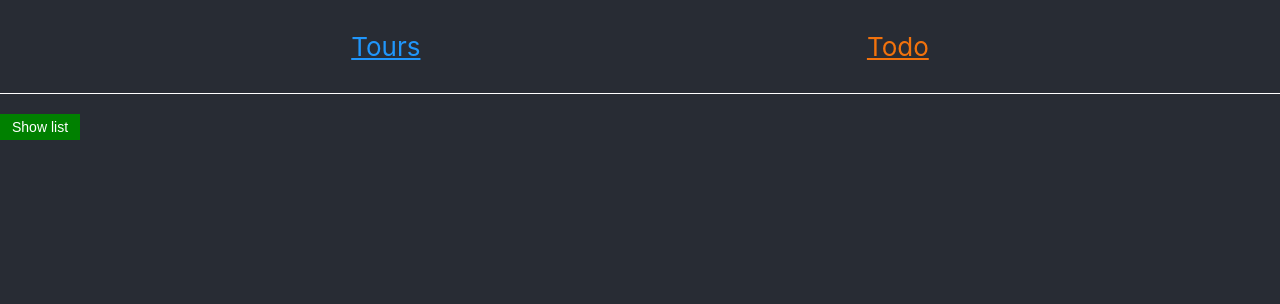
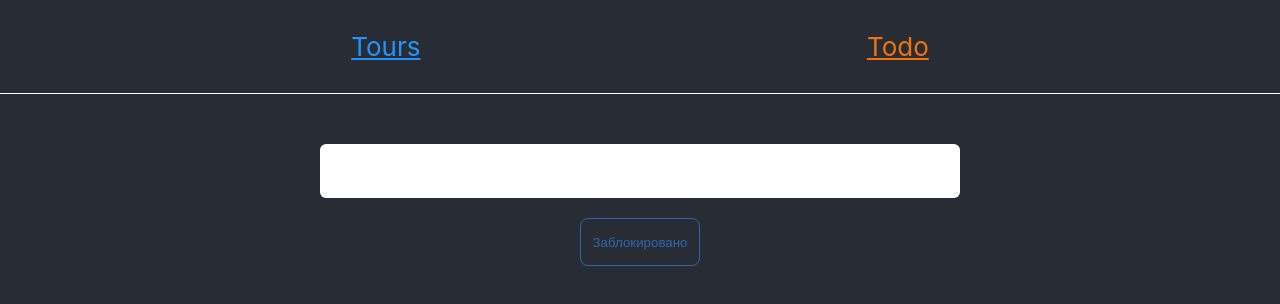
Before and after one commit to dmitryrubin1/react, a React (Create React App) app: page /Todo in a window 1280 px wide. Shown: the top 304 px of the page. Built offline with nearby package versions, Linux system fonts and the light colour scheme.

Commit message:
update branch

```diff
--- /dev/null
+++ b/src/components/todo/constants.js
@@ -0,0 +1,26 @@
+export const buttonStyle = {
+    display: 'block',
+    color: '#2F8FFC',
+    width: '120px',
+    height: '48px',
+    border: '1px solid #2F8FFC',
+    borderRadius: '8px',
+    margin: '0 auto',
+    textTransForm: 'capitalize'
+}
+
+export const enabledStyle = {
+    color: "white",
+    fontSize: "14px",
+    background: "green",
+    padding: "5px 12px",
+    border: 0
+}
+
+export const disabledStyle = {
+    color: "white",
+    fontSize: "14px",
+    background: "red",
+    padding: "6px 14px",
+    border: 0
+}
--- a/src/components/todo/form/form.jsx
+++ b/src/components/todo/form/form.jsx
@@ -1,29 +1,28 @@
 import React from "react";
+import {buttonStyle} from './../constants.js'
 
 export default class TodoForm extends React.Component {
 
-    state = {
-        item: {
+    constructor() {
+        super();
+
+        this.state = {
             text: "",
             checked: false
         }
-    };
+    }
 
     onChangeWhere = (event) => {
         this.setState({
-            item: {
-                text: event.target.value
-            }
+            text: event.target.value
         })
     }
 
     onSubmit = (event) => {
         event.preventDefault();
         this.props.onSubmit({
-            item: {
-                text: this.state.item.text,
-                checked: false
-            }
+            text: this.state.text,
+            checked: false
         });
     }
 
@@ -33,13 +32,13 @@ export default class TodoForm extends React.Component {
             <form className="contact-form" onSubmit={this.onSubmit}>
                 <input
                     onChange={this.onChangeWhere}
-                    placeholder={formState.item.text}
-                    value={formState.item.text}
-                    id={formState.item.text}
+                    placeholder={formState.text}
+                    value={formState.text}
+                    id={formState.text}
                     type="text"
                 />
                 <div className="btn-group">
-                    <button disabled={!formState.item.text}>{!formState.item.text ? "Заблокировано" : "Отправить"}</button>
+                    <button style={buttonStyle} disabled={!formState.text}>{!formState.text ? "Заблокировано" : "Отправить"}</button>
                 </div>
             </form>
         )
--- a/src/components/todo/item/item.jsx
+++ b/src/components/todo/item/item.jsx
@@ -1,62 +1,42 @@
-import React from "react"
+import React from "react";
 import PauseIcon from "@material-ui/icons/Pause";
 import CloseIcon from "@material-ui/icons/Close";
 
-class Item extends React.Component {
+const Item = (props) => {
 
-    constructor(props) {
-        super(props)
-        console.log(this.props);
 
-        this.state = {
-            items: [],
-        }
+    const changeIt = (e) => {
+        console.log(e.target.checked, props.id)
+        props.onStatusChange(
+            {checked: e.target.checked}
+        )
     }
 
-    childrenCheckItem = item => {
-        this.props.checkItem ({
-            checked: item.target.checked
-        })
-
-
-        // here function
-        // console.log(this.props.checkItem);
-
-        // console.log(item.target.checked);
-    }
-
-
-    deleteItem = item => {
-        this.props.deleteItemsProps({
-            items: [item, ...this.state.items]
-        })
-    }
-
-    render() {
         return (
             <div>
-                <div id={this.props.id} className={"todo-item"}>
+                <div id={props.id} className={"todo-item"}>
                     <input
                         type="checkbox"
-                        onChange={this.childrenCheckItem}
-                        defaultChecked={false}
+                        onChange={changeIt}
+                        value={props.id}
+                        // checked={props.isChecked}
+                        // defaultChecked={false}
                     />
-                    {this.props.checkItem
-                        ? <span>{this.props.text}</span>
-                        : <span><strong>{this.props.text}</strong></span>
+                    {props.onStatusChange
+                        ? <span>{props.text}</span>
+                        : <span><strong>{props.text}</strong></span>
                     }
                     <div className="controls">
-                        <button onClick={this.pauseItem}>
+                        <button onClick={props.pause}>
                             <PauseIcon/>
                         </button>
-                        <button onClick={() => this.deleteItem()}>
+                        <button onClick={props.delete}>
                             <CloseIcon/>
                         </button>
                     </div>
                 </div>
             </div>
         );
-    }
 }
 
-export default Item
+export default Item;
--- a/src/components/todo/todo.jsx
+++ b/src/components/todo/todo.jsx
@@ -1,6 +1,9 @@
 import React from "react";
 import Item from "./item/item";
 import TodoForm from "./form/form";
+import {buttonStyle} from './constants.js'
+import {enabledStyle} from './constants.js'
+import {disabledStyle} from './constants.js'
 
 class Todo extends React.Component {
     constructor(props) {
@@ -18,77 +21,60 @@ class Todo extends React.Component {
         })
     }
 
+    // Todo неправильно считается массив
     addItem = (item) => {
         this.setState({
-            items: [item, ...this.state.items]
+            items: this.state.items.concat(item)
         })
+        console.log(this.state.items);
+    }
+
+    handleCheckedItem = (id) => {
+        console.log(id);
+
+        // this.setState({
+        //     items: id
+        // })
+    }
+
+    handleDeleteItems = (item) => {
+        // this.setState(prevState => ({
+        //
+        // }));
+
+        console.log(this.state.items.filter(todo => todo !== item));
         console.log(item);
     }
 
-    handlerCheckedItem = (choice) => {
-        console.log(choice);
-
-        const checkedItem = this.state.items;
-        //
-
+    clearAll = () => {
         this.setState({
-            items: checkedItem
+            items: []
         })
-
-        console.log(checkedItem);
-        console.log(this.state);
-    }
-
-    handlerDeleteItems = (item) => {
-        this.setState({
-            items: [item, ...this.state.items],
-            name: "",
-        });
     }
 
     render() {
         const stateTodo = this.state;
-        const itemLength = stateTodo.items.length;
-        const enabledStyle = {
-            color: "white",
-            fontSize: "14px",
-            background: "green",
-            padding: "5px 12px",
-            border: 0
-        }
-        const disabledStyle = {
-            color: "white",
-            fontSize: "14px",
-            background: "red",
-            padding: "6px 14px",
-            border: 0
-        }
+        // const itemLength = stateTodo.items.length;
 
         return (
             <div>
-                {!itemLength
-                    ?<button onClick={this.enableTodoList}
-                            style={stateTodo.button ? disabledStyle : enabledStyle}
-                    >
-                        {stateTodo.button ? "Hide list" : "Show list"}
-                    </button>
-                    : null
-                }
 
-                {stateTodo.items.map((item, id) => (
+                {this.state.items.map((item, id) => (
                     <Item text={item.text}
                           key={id}
                           id={id + 1}
-                          checkItem={this.handlerCheckedItem}
-                          deleteItemsProps={this.handlerDeleteItems}
+                          // TODO что такое ()=>, как это работает?
+                          isChecked={item.checked}
+                          onStatusChange={this.handleCheckedItem}
+                          deleteItemsProps={this.handleDeleteItems}
                     />
                 ))}
 
-                {stateTodo.button
-                    ? <TodoForm onSubmit={this.addItem}/>
+                    <TodoForm onSubmit={this.addItem}/>
+                {stateTodo.items.length
+                    ? <button style={buttonStyle} onClick={this.clearAll}>clear all items</button>
                     : null
                 }
-
             </div>
         )
     }
```
